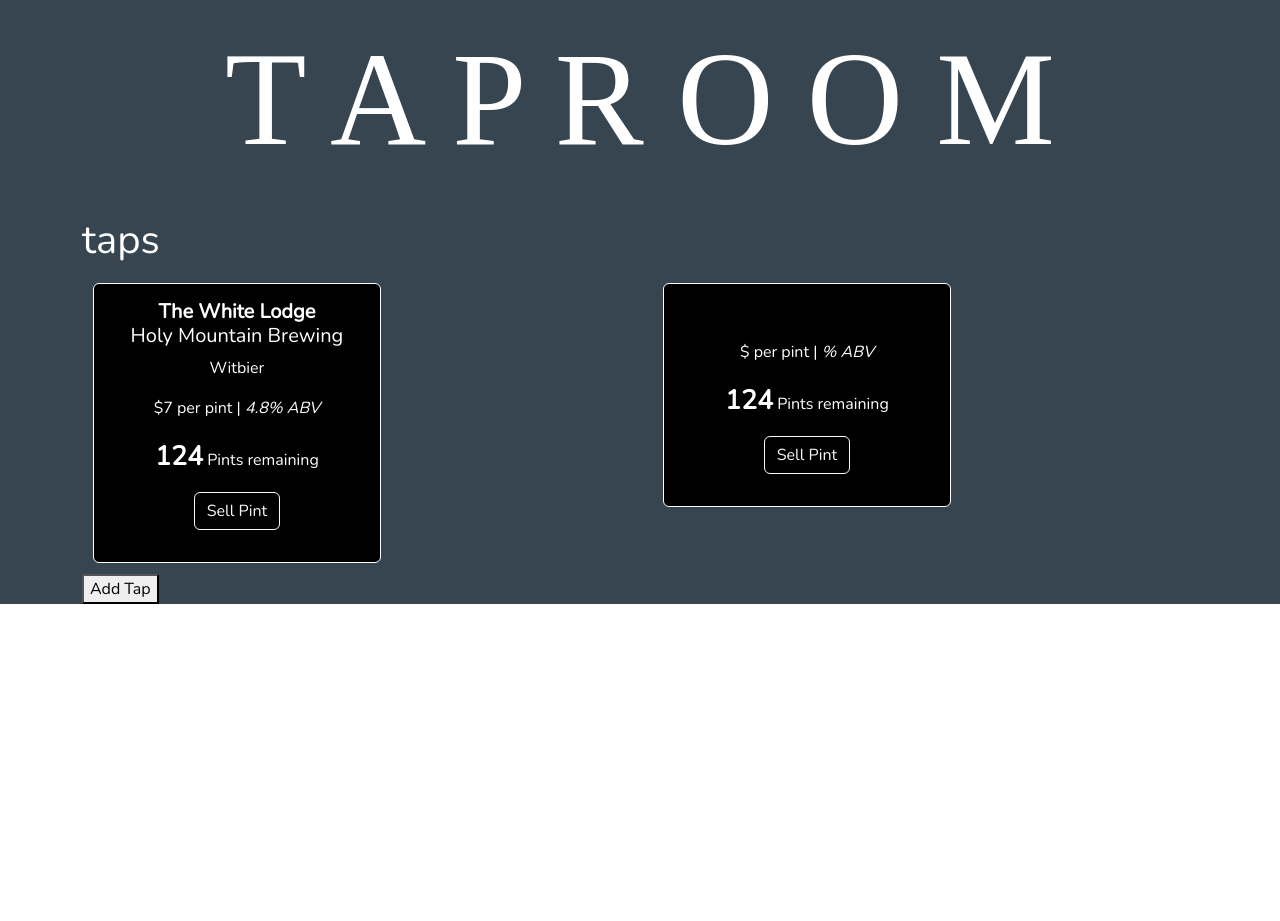
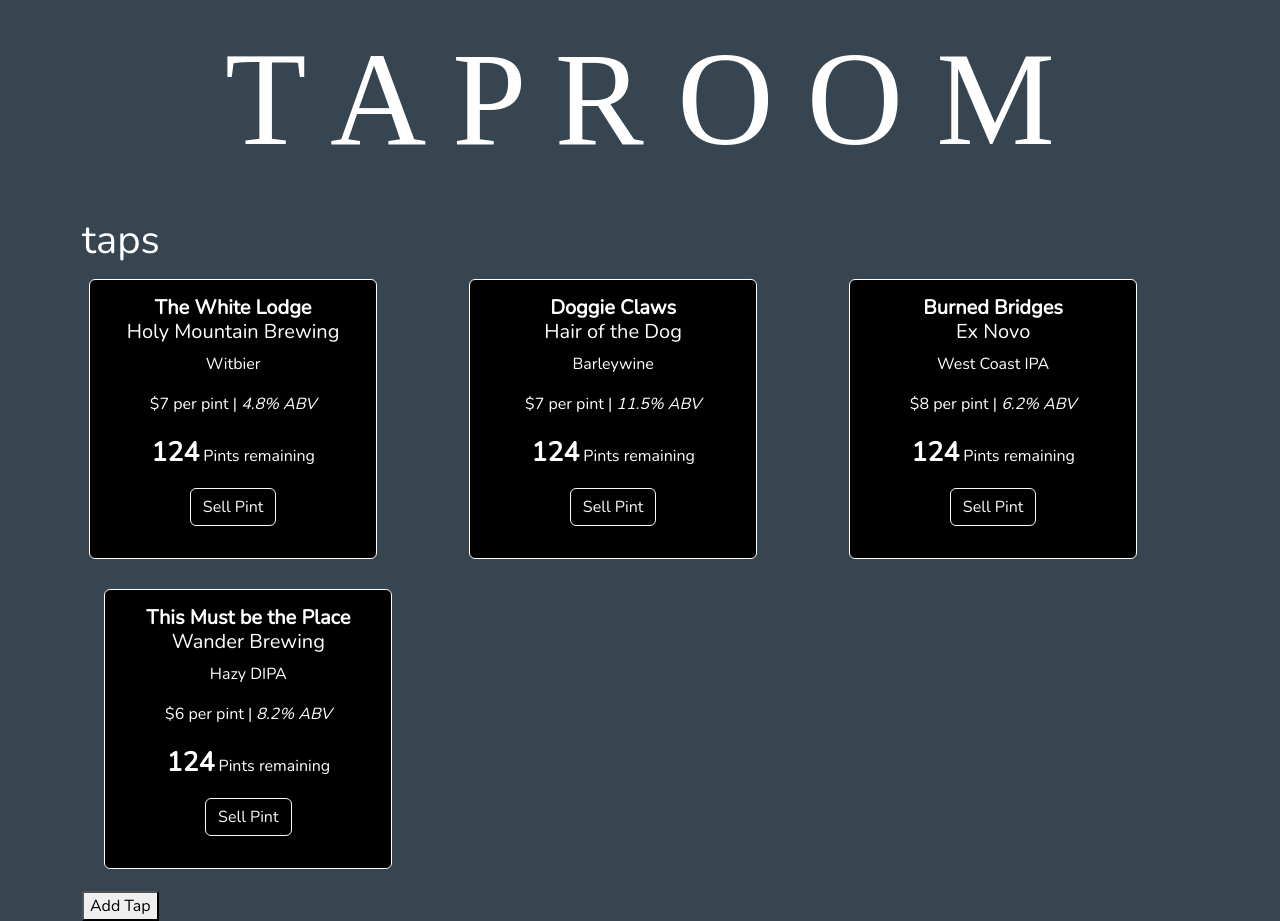
Before and after one commit to hmcvay/tap-room, a React (Create React App) app: page / in a window 1280 px wide. Before the commit the page ends 800 px from the top, so only its background shows below. Built offline with nearby package versions, Linux system fonts and the light colour scheme; a web font is replaced by a local one.

Commit message:
Add 3 hard-coded tap options

```diff
--- a/src/components/TapControl.js
+++ b/src/components/TapControl.js
@@ -22,10 +22,43 @@
           description:
             "A classic rendition of a Belgian wit, The White Lodge is brewed with a large portion of wheat along with pilsner malt and oats. We use coriander and orange peel in the kettle, lending a blend of citrus and floral characters, and ferment with a traditional Belgian strain.",
           id: 1,
-          key: 4,
+          key: 1,
         },
         {
-          name: ""
+          name: "Doggie Claws",
+          brand: "Hair of the Dog",
+          style: "Barleywine",
+          price: 7,
+          abv: 11.5,
+          beersSold: 0,
+          description:
+            "Candied ginger and hops in the aroma. This beer has moderate carbonation and deep amber hue. The flavors of pine and orange mingle with young alcohol and hop bitterness.",
+          id: 2,
+          key: 2,
+        },
+        {
+          name: "Burned Bridges",
+          brand: "Ex Novo",
+          style: "West Coast IPA",
+          price: 8,
+          abv: 6.2,
+          beersSold: 0,
+          description:
+            "A crisp West Coast style IPA brewed with Ekuanot cyro, Amarillo & Columbus hops. Notes of floral citrus, honeysuckle, pine & stone fruit. Finishes with a firm & clean balanced bitterness.",
+          id: 3,
+          key: 3,
+        },
+        {
+          name: "This Must be the Place",
+          brand: "Wander Brewing",
+          style: "Hazy DIPA",
+          price: 6,
+          abv: 8.2,
+          beersSold: 0,
+          description:
+            "A hazy double IPA brewed in celebration of our anniversary! The nose is bright and snappy with Citra, Loral, and Chinook hops providing the juice that makes this particular naive melody groove. A springtime sipper with low alcohol warmth on the backend and everything else perfectly in it`'`s place. ",
+          id: 4,
+          key: 4,
         }
       ],
       selectedTap: null,
```
